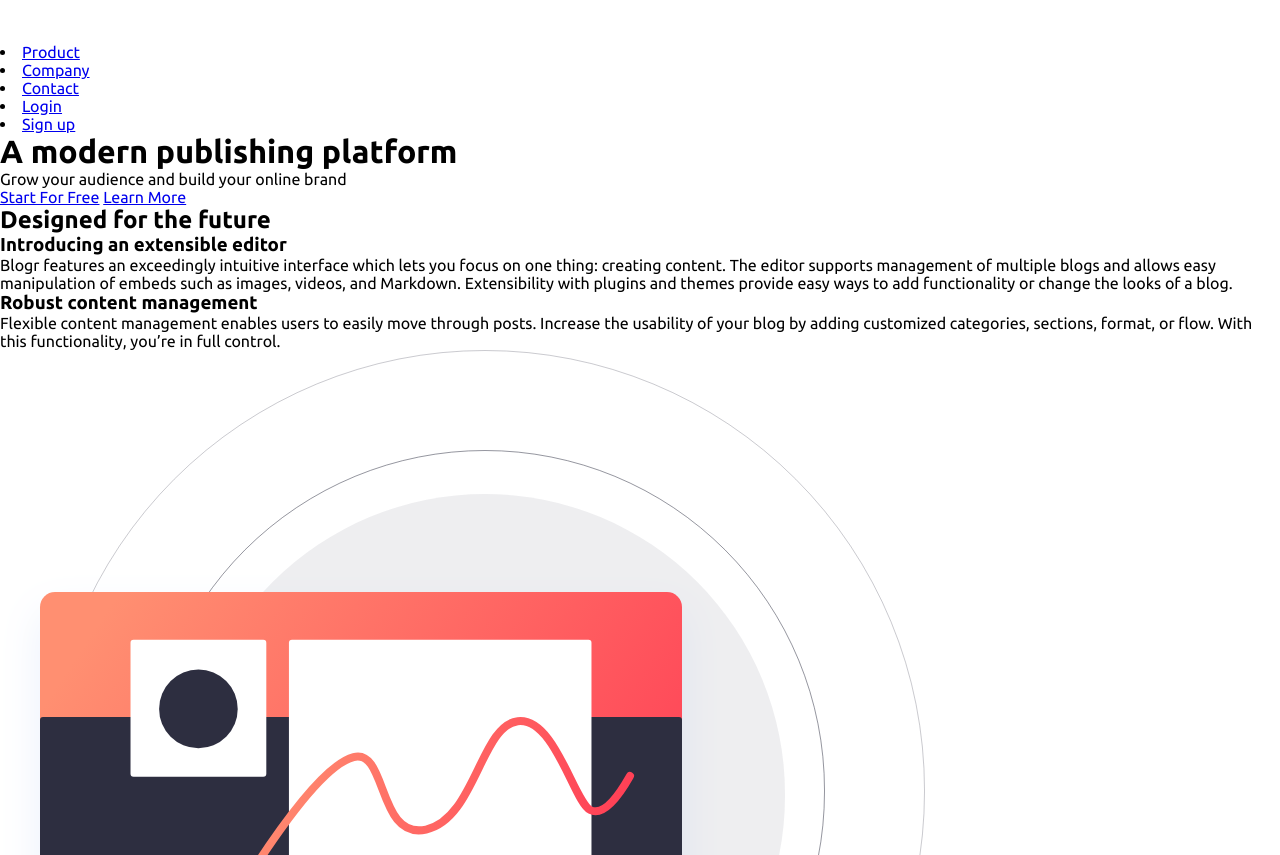
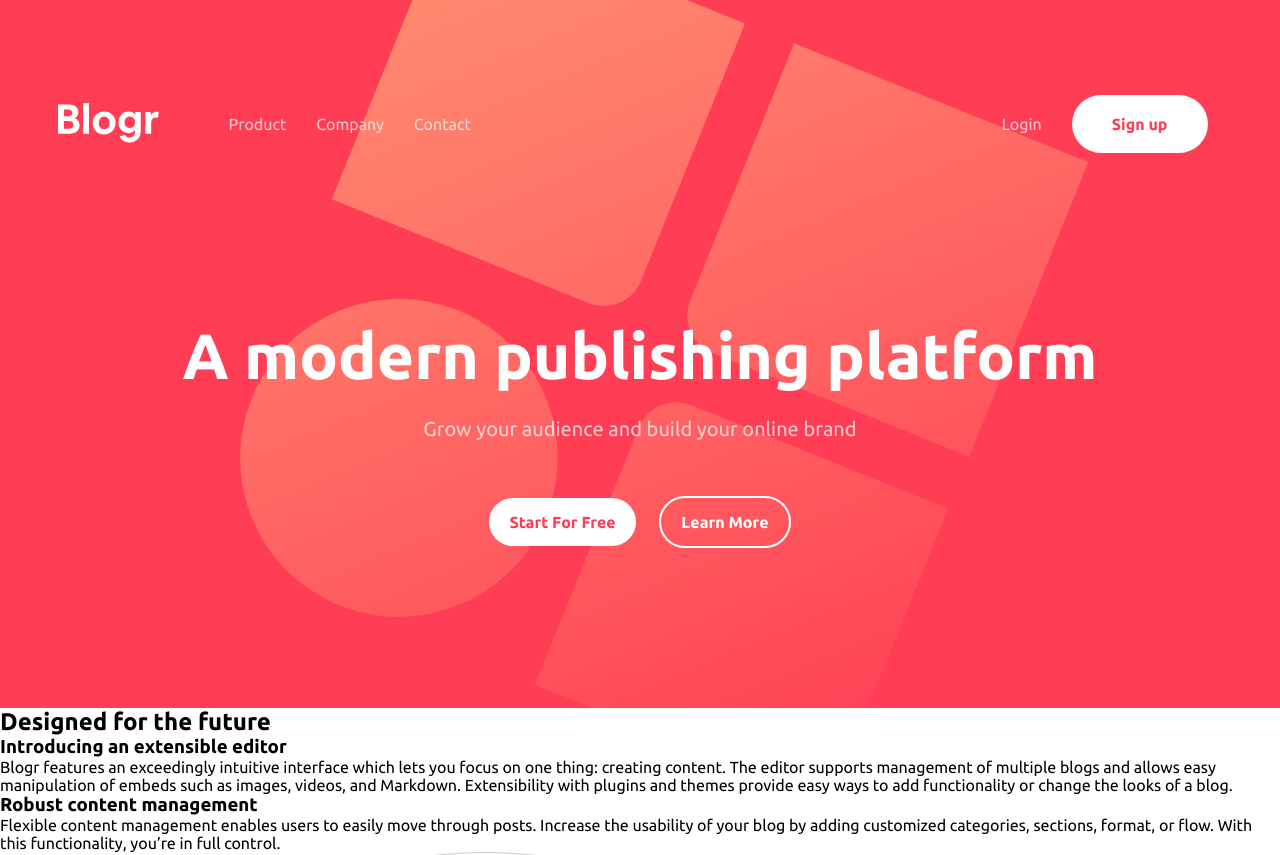
Before and after one commit to taiwonaf/Blogr-landing-page, a plain HTML site: page index.html in a window 1280 px wide. Shown: the top 855 px of the page. Drawn offline with Linux system fonts and the light colour scheme.

Commit message:
Header section desktop design completed

```diff
--- a/index.html
+++ b/index.html
@@ -22,13 +22,17 @@
       </div>
       <div class="nav-items">
         <div class="nav-left">
-          <li><a href="#">Product</a></li>
-          <li><a href="#">Company</a></li>
-          <li><a href="#">Contact</a></li>
+          <ul>
+            <li><a href="#">Product</a></li>
+            <li><a href="#">Company</a></li>
+            <li><a href="#">Contact</a></li>
+          </ul>
         </div>
         <div class="nav-right">
-          <li><a href="#">Login</a></li>
-          <li><a href="#">Sign up</a></li>
+          <ul>
+            <li><a href="#">Login</a></li>
+            <li><a class="sign-up" href="#">Sign up</a></li>
+          </ul>
         </div>
       </div>
     </nav>
@@ -37,7 +41,7 @@
       <p>Grow your audience and build your online brand</p>
       <div class="hero-btn">
         <a href="#">Start For Free</a>
-        <a href="#">Learn More</a>
+        <a id="learn" href="#">Learn More</a>
       </div>
     </div>
   </header>
--- a/style.css
+++ b/style.css
@@ -24,4 +24,97 @@ body {
     font-family: 'Overpass', sans-serif;
     font-family: 'Ubuntu', sans-serif;
     font-size: 16px;
+    width: 100%;
 }
+
+header {
+    display: flex;
+    align-items: center;
+    flex-direction: column;
+    justify-content: space-between;
+    background-color: var(--Light-red);
+    width: 100%;
+    padding: 80px 0px 160px 0px;
+    background-image: url("./images/bg-pattern-intro-desktop.svg");
+    background-size: cover;
+    background-position: center center;
+}
+
+nav {
+    max-width: 1165px;
+    display: flex;
+    align-items: center;
+    justify-content: flex-start;
+    width: 100%;
+}
+
+.nav-items {
+    display: flex;
+    justify-content: space-between;
+    align-items: center;
+    width: 100%;
+}
+
+header ul {
+    display: flex;
+    justify-content: space-between;
+    align-items: center;
+}
+
+ul li {
+    list-style: none;
+}
+
+ul li a {
+    text-decoration: none;
+    color: rgba(255, 255, 255, 0.706);
+    display: inline-block;
+    margin: 15px;
+}
+
+.brand {
+    margin-right: 55px;
+}
+
+.sign-up {
+    padding: 20px 40px;
+    background-color: rgb(255, 255, 255);
+    color: var(--Light-red);
+    font-weight: 700;
+    border-radius: 50px;
+}
+
+.hero {
+    margin-top: 150px;
+    color: white;
+    text-align: center;
+}
+
+.hero h1 {
+    font-size: 64px;
+    margin-bottom: 25px;
+}
+
+.hero p {
+    font-size: 20px;
+    color: rgba(255, 255, 255, 0.706);
+    margin-bottom: 55px;
+}
+
+.hero a {
+    display: inline-block;
+    /* width: 145px; */
+    color: var(--Light-red);
+    background-color: white;
+    padding: 15px 20px;
+    border-radius: 50px;
+    margin: 0px 10px;
+    text-decoration: none;
+    font-weight: 700;
+}
+
+a#learn {
+    background-color: transparent;
+    color: white;
+    border: 2px solid white;
+}
```
